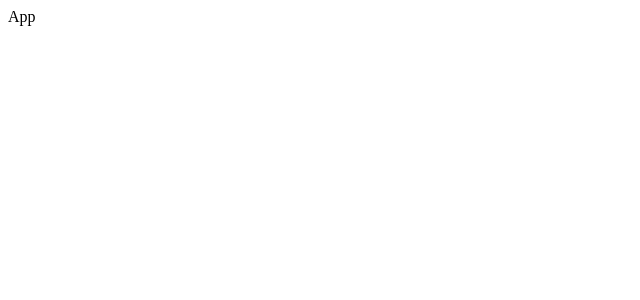
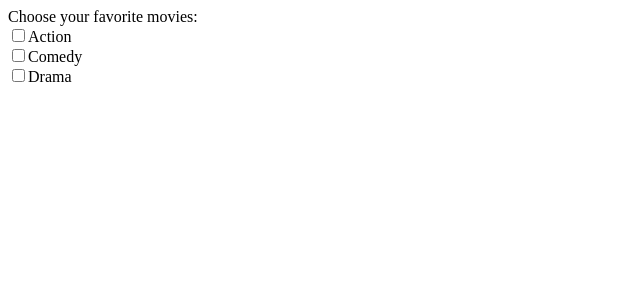
Before and after one commit to 7vTr0x7/React.js-2, a React (Vite) app in the folder IR4.4_HW2/: page / in a window 1280 px wide. Shown: the top 300 px of the page, without its empty margins (0-640 px from the left). Built offline with nearby package versions, Linux system fonts and the light colour scheme.

Commit message:
IR4.4_HW2 - FavoriteMovies

```diff
--- /dev/null
+++ b/IR4.4_HW2/src/App.css
@@ -0,0 +1,4 @@
+p {
+  margin: 0;
+  padding: 0;
+}
--- a/IR4.4_HW2/src/App.jsx
+++ b/IR4.4_HW2/src/App.jsx
@@ -1,7 +1,12 @@
-import React from "react";
+import "./App.css";
+import FavoriteMovie from "./components/FavoriteMovie";
 
 const App = () => {
-  return <div>App</div>;
+  return (
+    <div>
+      <FavoriteMovie />
+    </div>
+  );
 };
 
 export default App;
--- /dev/null
+++ b/IR4.4_HW2/src/components/FavoriteMovie.jsx
@@ -0,0 +1,56 @@
+import React, { useState } from "react";
+
+const FavoriteMovie = () => {
+  const [selectedMovies, setSelectedMovies] = useState([]);
+
+  const handleMoviesCheckbox = (e) => {
+    const { value, checked } = e.target;
+
+    if (checked) {
+      setSelectedMovies((prev) => [...prev, value]);
+    } else {
+      setSelectedMovies((prev) => prev.filter((movie) => movie !== value));
+    }
+  };
+
+  return (
+    <div>
+      <p>Choose your favorite movies: </p>
+      <label for="Action">
+        <input
+          type="checkbox"
+          value="Action"
+          id="Action"
+          onChange={handleMoviesCheckbox}
+        />
+        Action
+      </label>
+      <br />
+      <label for="Comedy">
+        <input
+          type="checkbox"
+          value="Comedy"
+          id="Comedy"
+          onChange={handleMoviesCheckbox}
+        />
+        Comedy
+      </label>
+      <br />
+      <label for="Drama">
+        <input
+          type="checkbox"
+          value="Drama"
+          id="Drama"
+          onChange={handleMoviesCheckbox}
+        />
+        Drama
+      </label>
+      <br />
+      {selectedMovies.length > 0 && (
+        <p>Selected Movies: {selectedMovies.join(", ")}</p>
+      )}
+    </div>
+  );
+};
+
+export default FavoriteMovie;
```
